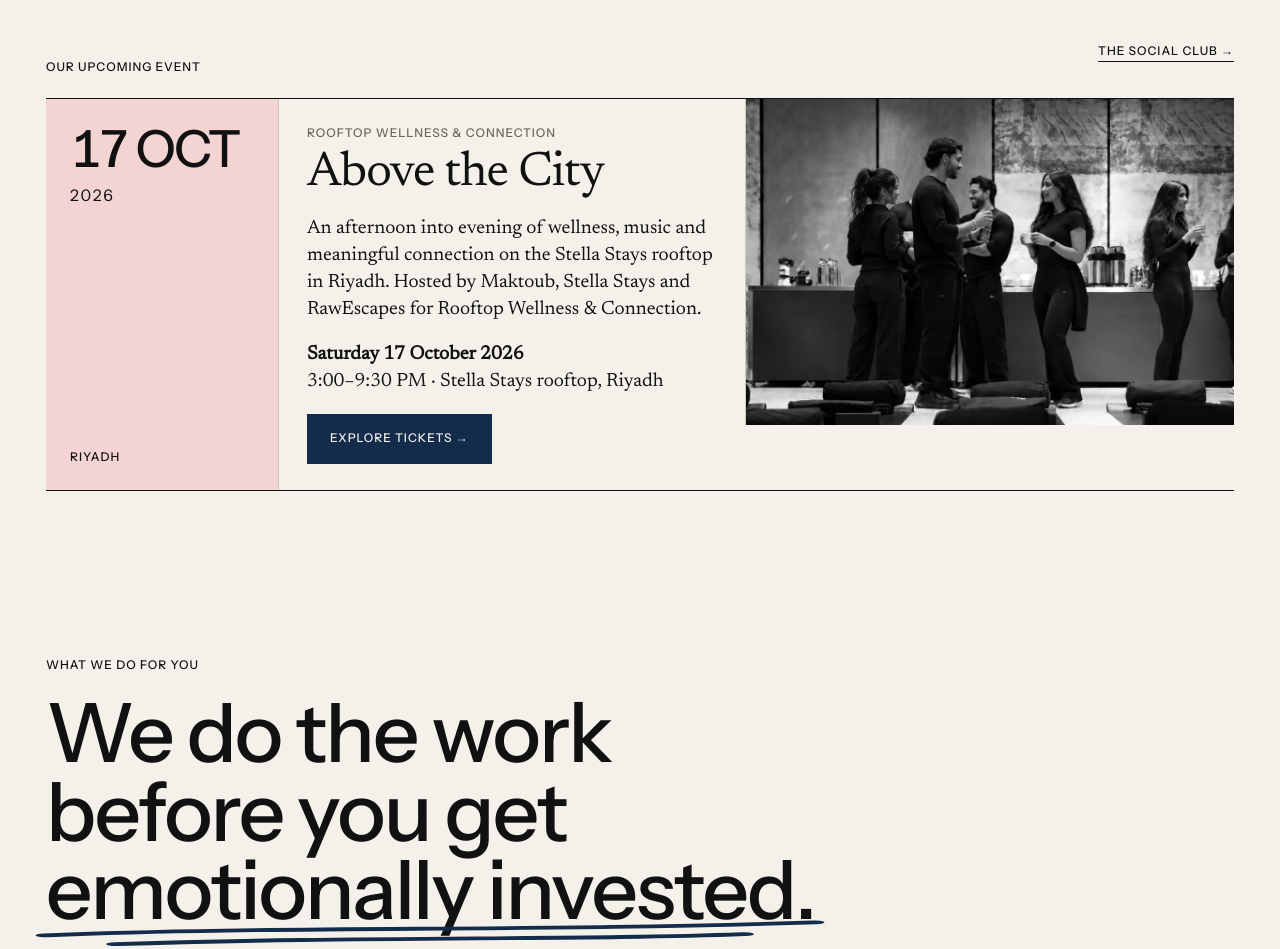
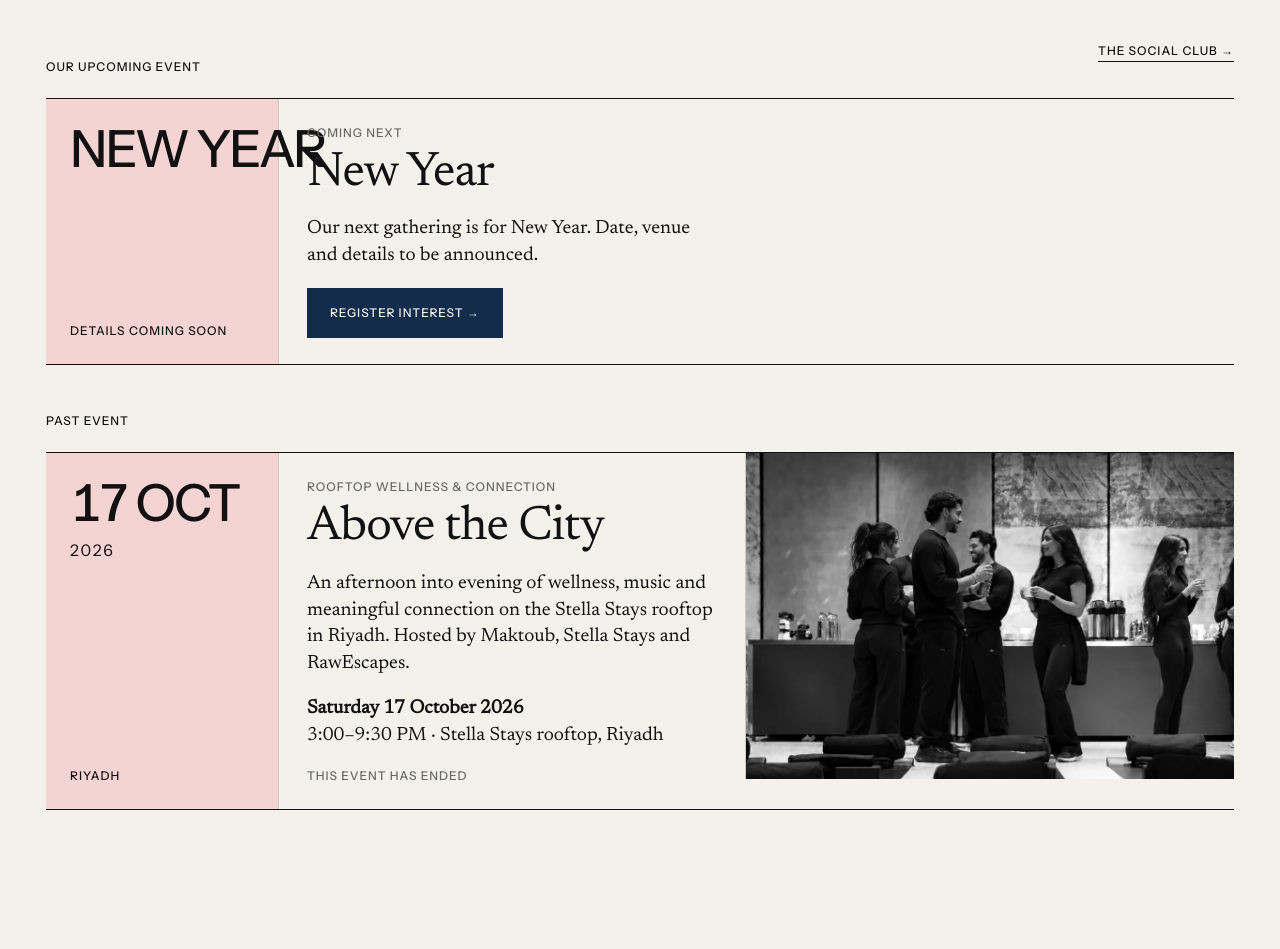
Before and after one commit to Spilled-Brainz/maktoub, a plain HTML site: page index.html in a window 1280 px wide. Shown: the part 1120-2069 px from the top of the page. Drawn offline with Linux system fonts and the light colour scheme.

Commit message:
Move October event to past and feature upcoming New Year gathering

```diff
--- a/index.html
+++ b/index.html
@@ -481,7 +481,7 @@ button{cursor:pointer}
 <section class="section paper grain hero">
   <div class="hero-top">
     <p class="label">Private matchmaking + social club / Riyadh</p>
-    <a class="hero-event" href="/events/wellness-and-connection/" data-event-teaser><span class="label">Our upcoming event</span><span class="he-title"><span data-event="date">17/10/2026</span> <span data-event="title">Wellness and Connection</span></span><span class="label he-go">See the event →</span></a>
+    <a class="hero-event" href="#events" data-event-teaser><span class="label">Our upcoming event</span><span class="he-title">New Year</span><span class="label he-go">Find out more →</span></a>
     <p class="label hero-written">It’s written. <span class="ar" lang="ar">مكتوب</span></p>
   </div>
   <div class="hero-brand" aria-hidden="true">MAKTOUB</div>
@@ -506,14 +506,23 @@ button{cursor:pointer}
 <section id="events" class="section paper event-sec" data-event-module>
   <div class="events-head"><p class="label">Our upcoming event</p><a class="btn-text" href="#social">The social club →</a></div>
   <article class="event">
-    <div class="event-date"><div><p class="event-day" data-event="date_display">17 OCT</p><p class="event-year">2026</p></div><p class="label" data-event="city"></p></div>
+    <div class="event-date"><div><p class="event-day">NEW YEAR</p></div><p class="label">Details coming soon</p></div>
     <div class="event-copy">
-      <div><p class="label muted" data-event="kicker">Rooftop Wellness & Connection</p><h3 data-event="title">Wellness and Connection</h3></div>
-      <p class="desc" data-event="description">An afternoon into evening of wellness, music and meaningful connection on the Stella Stays rooftop in Riyadh. Hosted by Maktoub, Stella Stays and RawEscapes for Rooftop Wellness & Connection.</p>
+      <div><p class="label muted">Coming next</p><h3 data-event="title">New Year</h3></div>
+      <p class="desc" data-event="description">Our next gathering is for New Year. Date, venue and details to be announced.</p>
+      <div><button class="btn btn-solid" type="button" data-open-apply="event">Register interest →</button></div>
+    </div>
+  </article>
+  <div class="events-head" style="margin-top:48px"><p class="label">Past event</p></div>
+  <article class="event">
+    <div class="event-date"><div><p class="event-day">17 OCT</p><p class="event-year">2026</p></div><p class="label">Riyadh</p></div>
+    <div class="event-copy">
+      <div><p class="label muted">Rooftop Wellness &amp; Connection</p><h3>Above the City</h3></div>
+      <p class="desc">An afternoon into evening of wellness, music and meaningful connection on the Stella Stays rooftop in Riyadh. Hosted by Maktoub, Stella Stays and RawEscapes.</p>
       <p class="desc"><strong>Saturday 17 October 2026</strong><br>3:00–9:30 PM · Stella Stays rooftop, Riyadh</p>
-      <div><a class="btn btn-solid" href="/events/wellness-and-connection/#tickets">Explore tickets →</a></div>
+      <p class="label muted">This event has ended</p>
     </div>
-    <figure class="img-slot" data-need="Image needed · 3:2 horizontal · yoga or wellness session, people together, candid · black &amp; white"><img alt="Wellness and Connection" data-event="image"></figure>
+    <figure class="img-slot"><img src="/images/event-wellness.webp" alt="Rooftop Wellness and Connection"></figure>
   </article>
 </section>
 
@@ -752,14 +761,14 @@ button{cursor:pointer}
   // Upcoming event. Set enabled:false to hide the section.
   var MAKTOUB_EVENT = {
     enabled: true,
-    id: 'wellness-connection-1010-2026',
-    date: '17/10/2026',
-    date_display: '17 OCT',
-    city: 'Riyadh',
-    kicker: 'Rooftop Wellness & Connection',
-    title: 'Above the City',
-    description: 'An afternoon into evening of wellness, music and meaningful connection on the Stella Stays rooftop in Riyadh. Hosted by Maktoub, Stella Stays and RawEscapes for Rooftop Wellness & Connection.',
-    image: '/images/event-wellness.webp'
+    id: 'new-year-2027',
+    date: '',
+    date_display: '',
+    city: '',
+    kicker: 'Coming next',
+    title: 'New Year',
+    description: 'Our next gathering is for New Year. Date, venue and details to be announced.',
+    image: ''
   };
 
   // Intake preview (the real booking happens inside the portal after login). Riyadh time.
```
